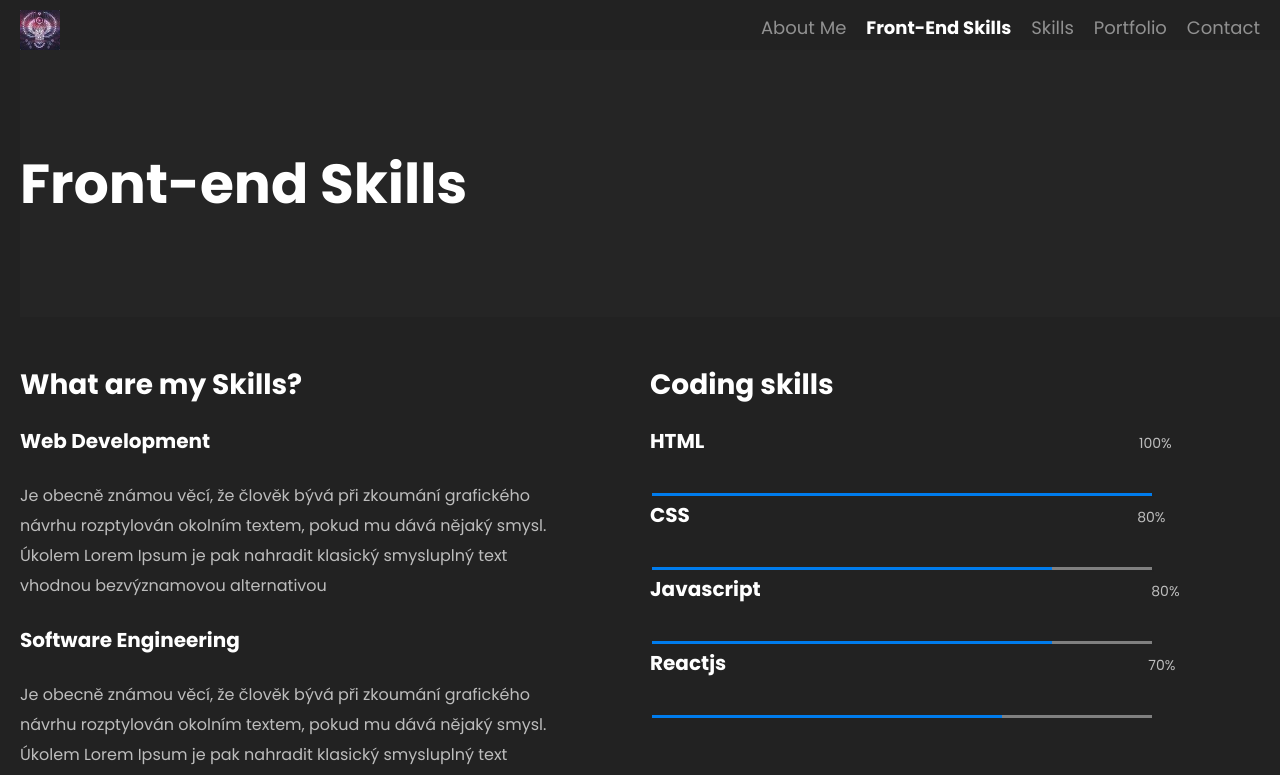
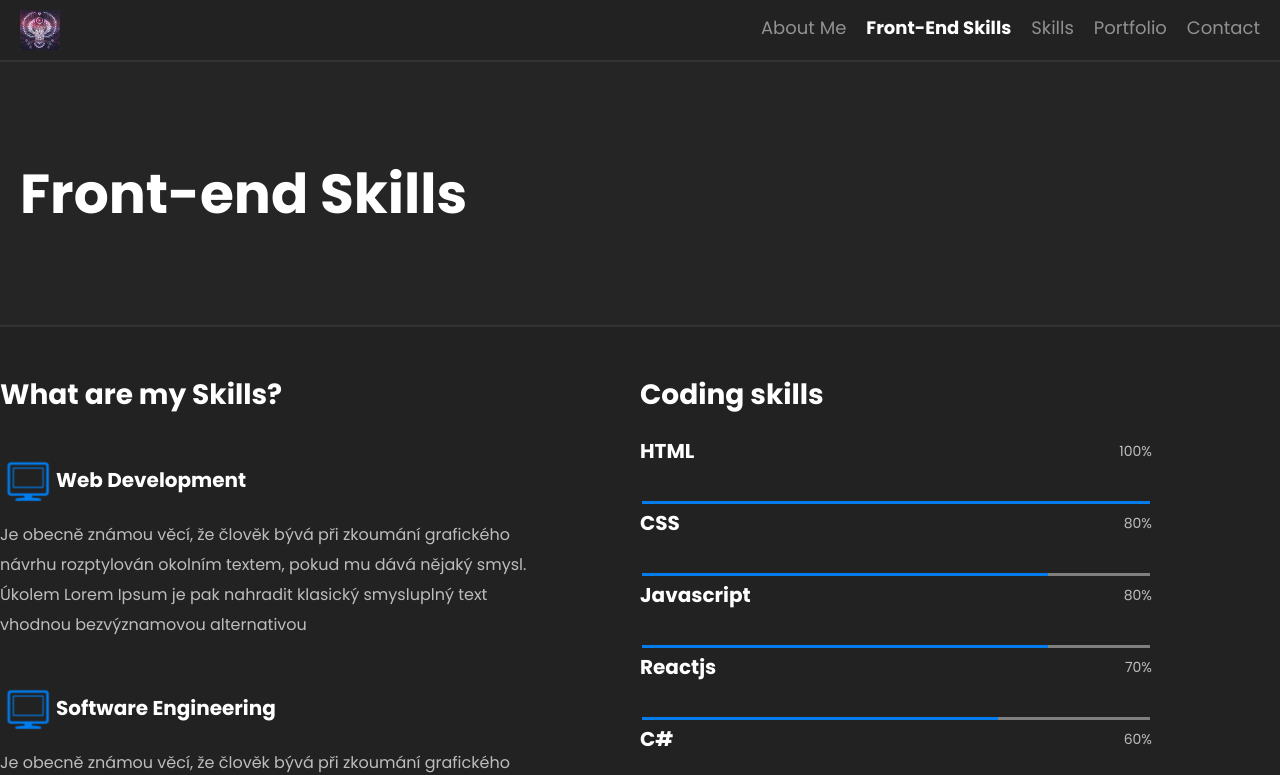
Before and after one commit to Nihad512/Portfolio, a React (Create React App) app: page /FrontSkills in a window 1280 px wide. Shown: the top 775 px of the page. Built offline with nearby package versions, Linux system fonts and the light colour scheme.

Commit message:
Some Changes

```diff
--- a/src/App.css
+++ b/src/App.css
@@ -78,7 +78,6 @@ clear: both;
   float: none;
   width: 100%;
   height: 100%;
-  padding: 10px 0 0 20px;
 }
 .align_center{
 align-items: center;
@@ -123,6 +122,11 @@ color: #FFFFFF;
 .Image{
   width: 40px;
   height: 40px;
+  margin-left: 20px;
+}
+.Header{
+  margin-top: 10px;
+  margin-bottom: 10px;
 }
 .Social span:first-child a{
   margin-left: 20px;
@@ -233,6 +237,8 @@ border-radius: 30px;
   height: 267px;
   background: #252525;
   margin-bottom: 50px;
+  border-top: 2px solid #333333;
+  border-bottom: 2px solid #333333;
 }
 .FrontSkills h1{
   font-family: 'Poppins';
@@ -244,6 +250,7 @@ line-height: 35px;
 
 
 color: #FFFFFF;
+margin-left: 20px;
 }
 .mySkills >span p:not(:last-child){
   margin-bottom: 22px;
@@ -261,7 +268,8 @@ color: #FFFFFF;
 }
 
 .mySkills >span:first-child p:nth-child(2),
-.mySkills >span:first-child p:nth-child(4){
+.mySkills >span:first-child p:nth-child(4),
+.mySkills >span:first-child p:nth-child(6){
   font-family: 'Poppins';
   font-style: normal;
   font-weight: 700;
@@ -273,7 +281,8 @@ color: #FFFFFF;
   color: #FFFFFF;
 }
 .mySkills >span:first-child p:nth-child(3),
-.mySkills >span:first-child p:nth-child(5){
+.mySkills >span:first-child p:nth-child(5),
+.mySkills >span:first-child p:nth-child(7){
   width: 541px;
   font-family: 'Poppins';
   font-style: normal;
@@ -285,6 +294,18 @@ color: #FFFFFF;
 
   color: rgba(255, 255, 255, 0.7);
 
+}
+.generalCode p:nth-child(2)::before,
+.generalCode p:nth-child(4)::before,
+.generalCode p:nth-child(6)::before
+{
+  content: url(./Icons/Web.svg);
+  display: inline-table;
+  position: relative;
+  width: 30px;
+  height: 30px;
+  top: 32%;
+  left: 0px;
 }
 .mySkills >span{
   width: 50%;
@@ -313,9 +334,33 @@ progress::-webkit-progress-value{
 }
 label:first-of-type::after{
   content: "100%";
+}
+label:nth-child(4)::after{
+  content: "80%";
+}
+label:nth-child(6)::after{
+  content: "80%";
+}
+label:nth-child(8)::after{
+  content: "70%";
+
+}
+label:nth-child(10)::after{
+  content: "60%";
+
+}
+label:nth-child(12)::after{
+  content: "70%";
+
+}
+label:nth-child(14)::after{
+  content: "40%";
+
+}
+label::after{
+  position: absolute;
+  right: 10%;
   display:inline-block;
-  position: relative;
-  left: 69%;
   font-family: 'Poppins';
 font-style: normal;
 font-weight: 400;
@@ -326,48 +371,13 @@ line-height: 35px;
 
 color: rgba(255, 255, 255, 0.7);
 }
-label:nth-child(4)::after{
-  content: "80%";
-  display:inline-block;
+.kLanguages p:nth-child(2)::before,
+.kLanguages p:nth-child(4)::before{
+  content: url(./Icons/Language.svg);
+  display: inline-table;
   position: relative;
-  left: 71%;
-  font-family: 'Poppins';
-font-style: normal;
-font-weight: 400;
-font-size: 14px;
-line-height: 35px;
-/* or 250% */
-
-
-color: rgba(255, 255, 255, 0.7);
+  width: 30px;
+  height: 30px;
+  top: 32%;
+  left: 0px;
 }
-label:nth-child(6)::after{
-  content: "80%";
-  display:inline-block;
-  position: relative;
-  left: 62%;
-  font-family: 'Poppins';
-font-style: normal;
-font-weight: 400;
-font-size: 14px;
-line-height: 35px;
-/* or 250% */
-
-
-color: rgba(255, 255, 255, 0.7);
-}
-label:nth-child(8)::after{
-  content: "70%";
-  display:inline-block;
-  position: relative;
-  left: 67%;
-  font-family: 'Poppins';
-font-style: normal;
-font-weight: 400;
-font-size: 14px;
-line-height: 35px;
-/* or 250% */
-
-
-color: rgba(255, 255, 255, 0.7);
-}
--- a/src/Components/Header.jsx
+++ b/src/Components/Header.jsx
@@ -9,7 +9,7 @@ function Header() {
     setCurrentPage(location.pathname.slice(1))
   },[location])
   return (
-    <div className='flex direction_row justify_between'>
+    <div className='flex direction_row justify_between Header'>
         <span className='Image'>
             <img className='full_width full_height' src={Icon} alt="" />
         </span>
--- a/src/Pages/FrontSkills.jsx
+++ b/src/Pages/FrontSkills.jsx
@@ -7,7 +7,7 @@ function FrontSkills() {
     <h1>Front-end Skills</h1>
     </div>
     <div className='flex justify_between mySkills'>
-    <span className='flex direction_column '>
+    <span className='flex direction_column generalCode '>
       <p>What are my Skills?</p>
      <p>Web Development</p>
      <p>Je obecně známou věcí, že člověk bývá při zkoumání grafického návrhu rozptylován okolním textem, pokud mu dává nějaký smysl. Úkolem Lorem Ipsum je pak nahradit klasický smysluplný text vhodnou bezvýznamovou alternativou
@@ -15,7 +15,9 @@ function FrontSkills() {
      <p>Software Engineering</p>
      <p>Je obecně známou věcí, že člověk bývá při zkoumání grafického návrhu rozptylován okolním textem, pokud mu dává nějaký smysl. Úkolem Lorem Ipsum je pak nahradit klasický smysluplný text vhodnou bezvýznamovou alternativou
 </p>
-
+<p>Database</p>
+     <p>Je obecně známou věcí, že člověk bývá při zkoumání grafického návrhu rozptylován okolním textem, pokud mu dává nějaký smysl. Úkolem Lorem Ipsum je pak nahradit klasický smysluplný text vhodnou bezvýznamovou alternativou
+</p>
     </span>
     <span className='flex direction_column'>
       <p>Coding skills</p>
@@ -27,6 +29,12 @@ function FrontSkills() {
       <progress id="JS" value="80" max="100"></progress>
       <label htmlFor='react'>Reactjs</label>
       <progress id="react" value="70" max="100"></progress>
+      <label htmlFor='react'>C#</label>
+      <progress id="react" value="60" max="100"></progress>
+      <label htmlFor='react'>MySql</label>
+      <progress id="react" value="70" max="100"></progress>
+      <label htmlFor='react'>Php</label>
+      <progress id="react" value="40" max="100"></progress>
     </span>
     </div>
     </div>
--- a/src/Pages/Portfolio.jsx
+++ b/src/Pages/Portfolio.jsx
@@ -2,7 +2,11 @@ import React from 'react'
 
 function Portfolio() {
   return (
-    <div>Portfolio</div>
+    <div className='flex direction_column'>
+      <div className='flex align_center FrontSkills'>
+    <h1>Portfolio</h1>
+    </div>
+    </div>
   )
 }
 
--- a/src/Pages/Skills.jsx
+++ b/src/Pages/Skills.jsx
@@ -2,7 +2,32 @@ import React from 'react'
 
 function Skills() {
   return (
-    <div>Skills</div>
+    <div className='flex direction_column'>
+    <div className='flex align_center FrontSkills'>
+    <h1>Skills</h1>
+    </div>
+    <div className='flex justify_between mySkills'>
+    <span className='flex direction_column kLanguages '>
+      <p>What are my Languages that I know?</p>
+     <p>English</p>
+     <p>My Level of English is B2 And is backed with IELTS certificate</p>
+     <p>Polish</p>
+     <p>My Level of polish is A2</p>
+
+    </span>
+    <span className='flex direction_column'>
+      <p>Skills</p>
+      <label htmlFor='HTML'>Attention to detail</label>
+      <progress id="HTML" value="70" max="100"></progress>
+      <label htmlFor='CSS'>Analytical Thinking</label>
+      <progress id="CSS" value="80" max="100"></progress>
+      <label htmlFor='JS'>Enthusiasm to learn</label>
+      <progress id="JS" value="100" max="100"></progress>
+      <label htmlFor='react'>Communication</label>
+      <progress id="react" value="100" max="100"></progress>
+    </span>
+    </div>
+    </div>
   )
 }
 
```
Also changed, not shown: src/Icons/Language.svg (added), src/Icons/Web.svg (added).
